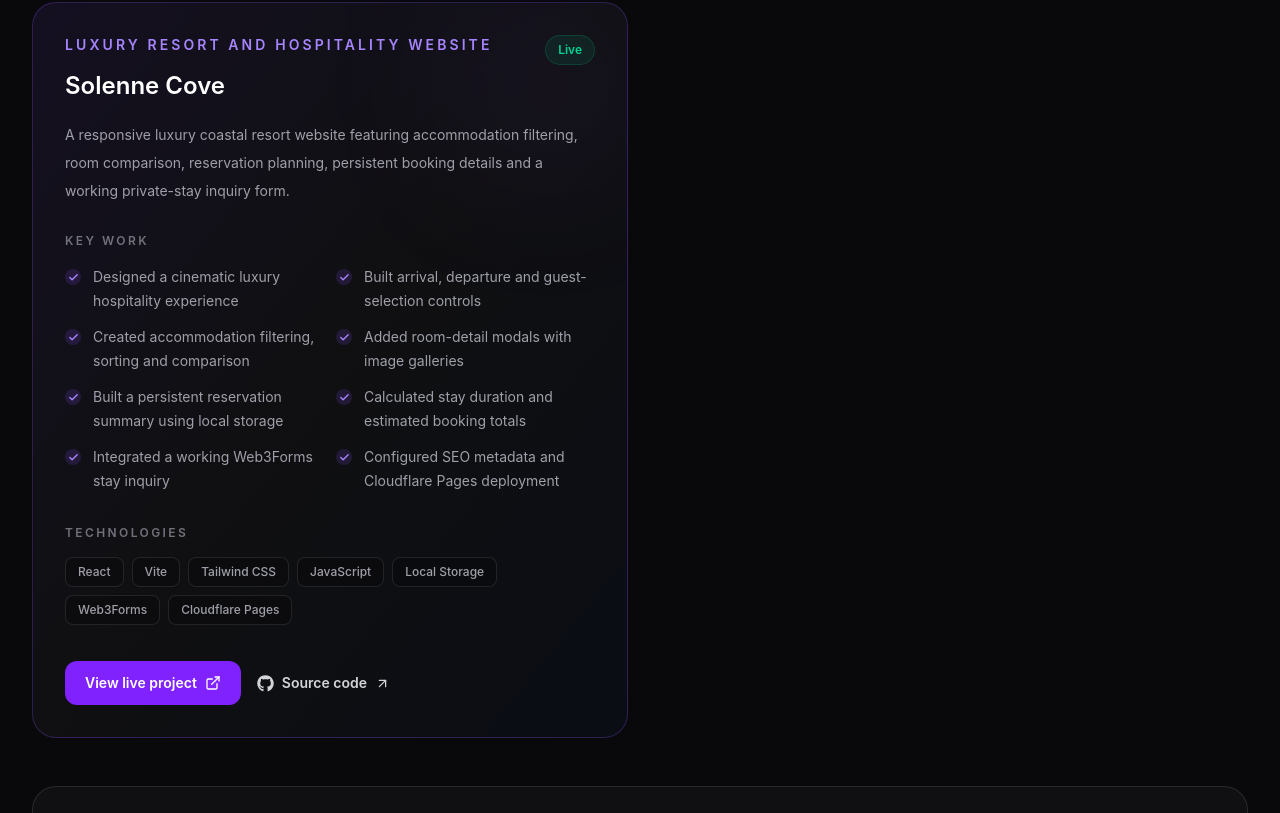
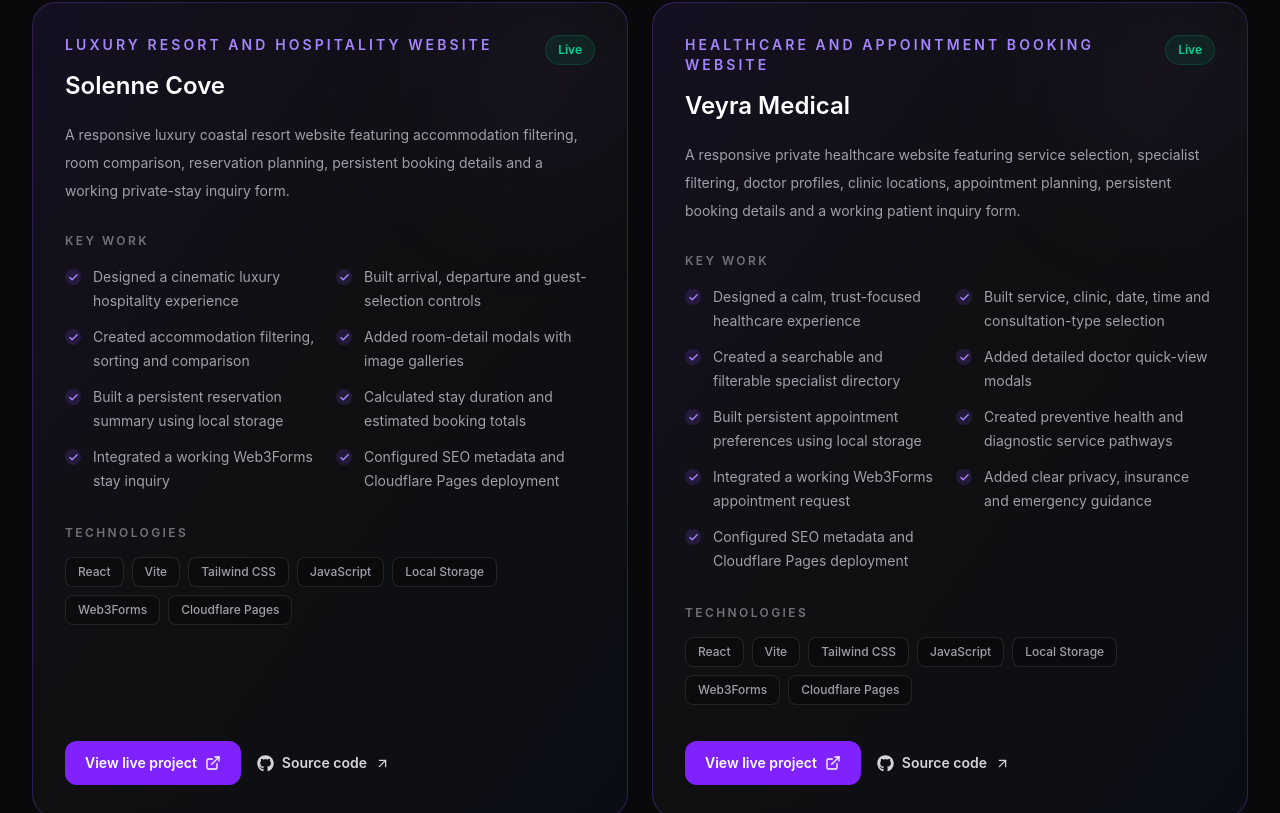
Before and after one commit to jpatrick28/j-patrick-portfolio, a React (Vite) app: page / in a window 1280 px wide. Shown: the part 7367-8180 px from the top of the page. Built offline with nearby package versions, Linux system fonts and the light colour scheme.

Commit message:
Add Veyra Medical to portfolio

```diff
--- a/src/data/projects.js
+++ b/src/data/projects.js
@@ -288,4 +288,35 @@ export const projects = [
   liveUrl: 'https://solenne-cove.pages.dev/',
   repositoryUrl: 'https://github.com/jpatrick28/solenne-cove',
 },
+{
+  id: 12,
+  title: 'Veyra Medical',
+  category: 'Healthcare and Appointment Booking Website',
+  description:
+    'A responsive private healthcare website featuring service selection, specialist filtering, doctor profiles, clinic locations, appointment planning, persistent booking details and a working patient inquiry form.',
+  highlights: [
+    'Designed a calm, trust-focused healthcare experience',
+    'Built service, clinic, date, time and consultation-type selection',
+    'Created a searchable and filterable specialist directory',
+    'Added detailed doctor quick-view modals',
+    'Built persistent appointment preferences using local storage',
+    'Created preventive health and diagnostic service pathways',
+    'Integrated a working Web3Forms appointment request',
+    'Added clear privacy, insurance and emergency guidance',
+    'Configured SEO metadata and Cloudflare Pages deployment',
+  ],
+  technologies: [
+    'React',
+    'Vite',
+    'Tailwind CSS',
+    'JavaScript',
+    'Local Storage',
+    'Web3Forms',
+    'Cloudflare Pages',
+  ],
+  status: 'Live',
+  featured: true,
+  liveUrl: 'https://veyra-medical.pages.dev/',
+  repositoryUrl: 'https://github.com/jpatrick28/veyra-medical',
+},
 ]
```
